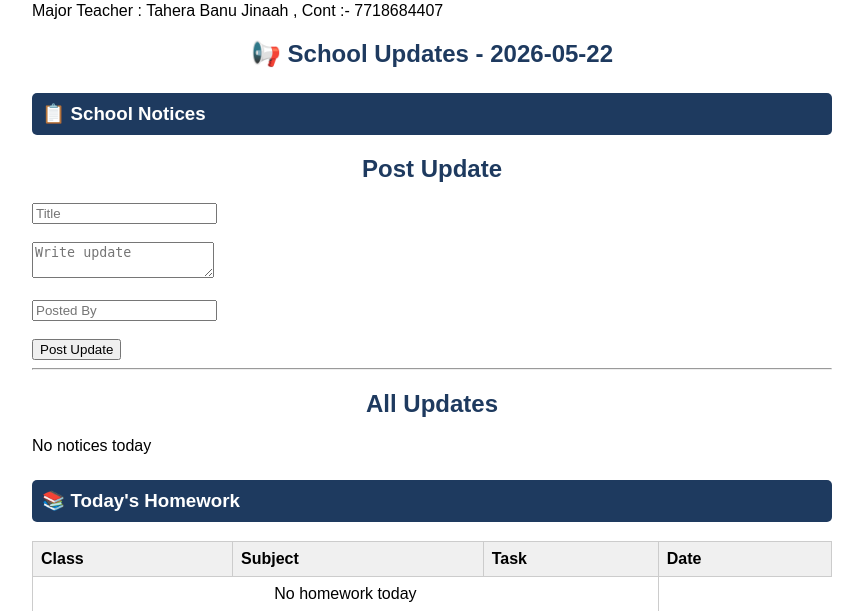
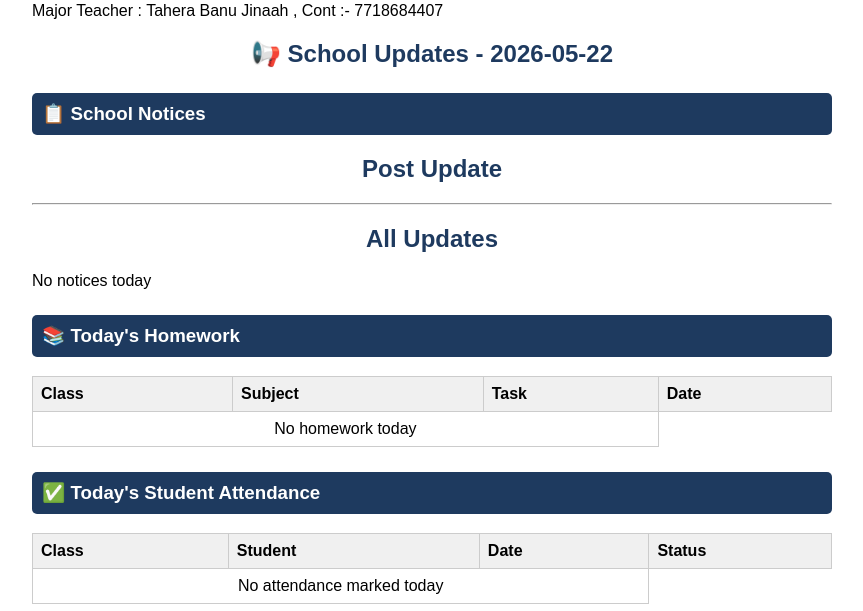
Before and after one commit to ruhanisovana/Edutrack-, a Flask app: page /updates in a window 1280 px wide. Shown: the part 179-790 px from the top of the page, without its empty margins (208-1071 px from the left). Run offline with Flask 3, Linux system fonts and the light colour scheme; data comes from the database, SQL or seed files in the repository; data that the repository does not hold is empty; some libraries are stand-ins or nearby versions.

Commit message:
Update public_updates.html

```diff
--- a/templates/public_updates.html
+++ b/templates/public_updates.html
@@ -29,36 +29,7 @@
                                                                                                     <h3>📋 School Notices</h3>
                                                                                                 <h2>Post Update</h2>
 
-<form method="POST">
 
-<input
-type="text"
-name="title"
-placeholder="Title"
-required>
-
-<br><br>
-
-<textarea
-name="content"
-placeholder="Write update"
-required></textarea>
-
-<br><br>
-
-<input
-type="text"
-name="posted_by"
-placeholder="Posted By"
-required>
-
-<br><br>
-
-<button type="submit">
-Post Update
-</button>
-
-</form>
 
 <hr>
 
```
